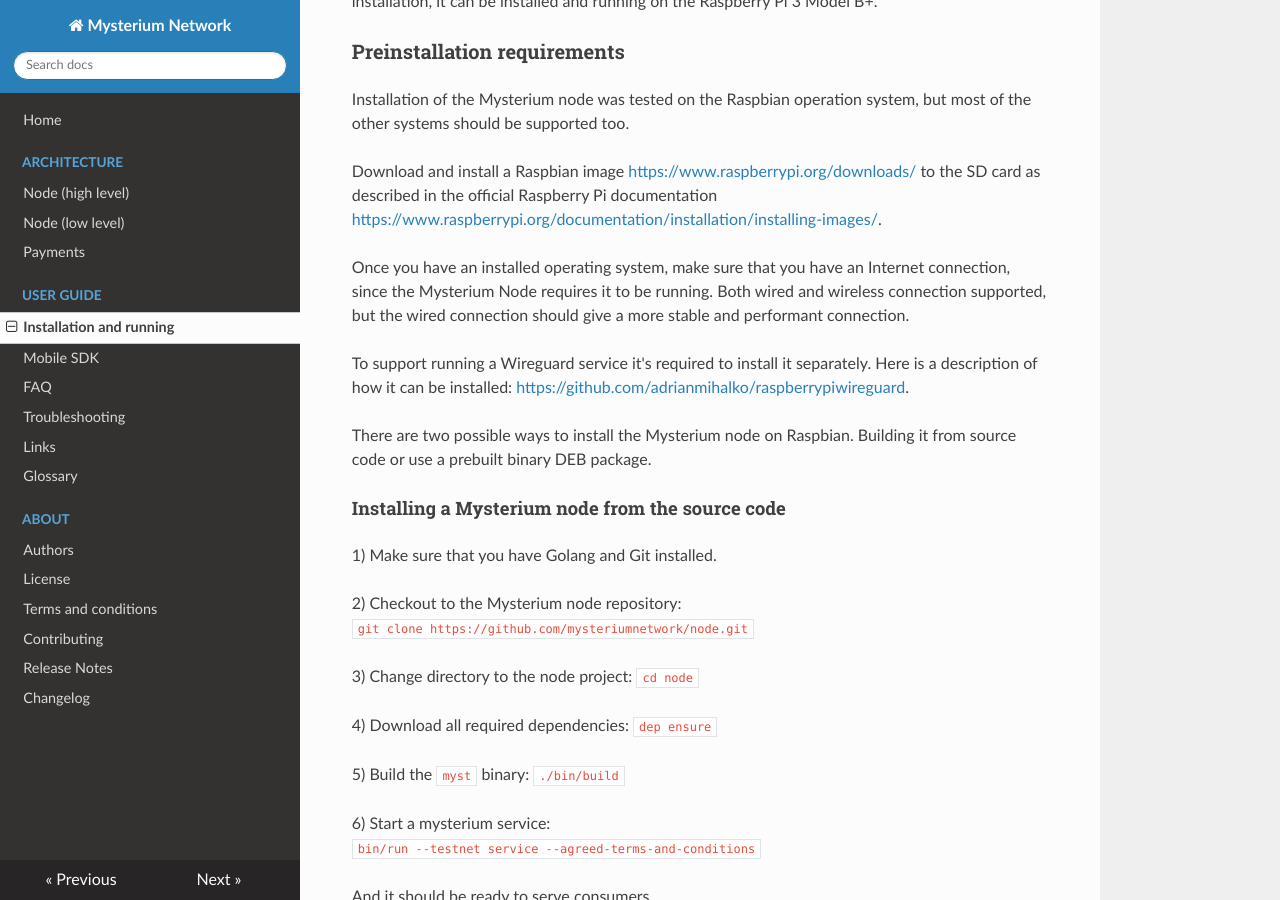
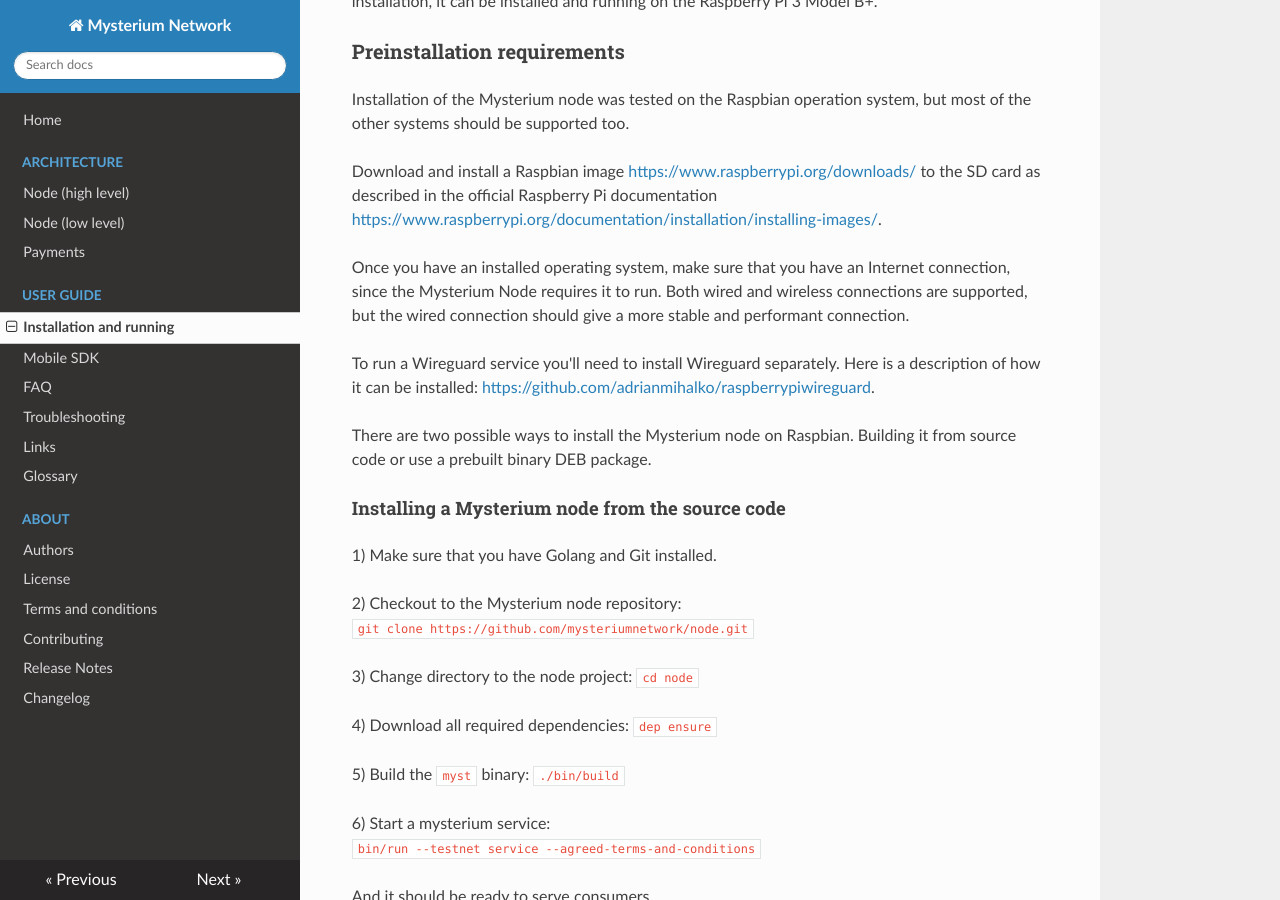
Before and after one commit to mysteriumnetwork/docs, an MkDocs documentation site: the page built from docs/user-guide/installation.md, in a window 1280 px wide and 900 px high, scrolled down 878 px. Built offline with MkDocs 1.6.1, drawn with Linux system fonts in a browser that asks for light colours; nearby versions of some CDN libraries; old or Windows-style settings are respelled for this version of MkDocs.

Commit message:
Update docs/user-guide/installation.md
Co-Authored-By: soffokl <soffokulus@gmail.com>

```diff
--- a/docs/user-guide/installation.md
+++ b/docs/user-guide/installation.md
@@ -39,9 +39,9 @@ Installation of the Mysterium node was tested on the Raspbian operation system,
 
 Download and install a Raspbian image [https://www.raspberrypi.org/downloads/](https://www.raspberrypi.org/downloads/) to the SD card as described in the official Raspberry Pi documentation [https://www.raspberrypi.org/documentation/installation/installing-images/](https://www.raspberrypi.org/documentation/installation/installing-images/).
 
-Once you have an installed operating system, make sure that you have an Internet connection, since the Mysterium Node requires it to be running. Both wired and wireless connection supported, but the wired connection should give a more stable and performant connection.
+Once you have an installed operating system, make sure that you have an Internet connection, since the Mysterium Node requires it to run. Both wired and wireless connections are supported, but the wired connection should give a more stable and performant connection.
 
-To support running a Wireguard service it's required to install it separately. Here is a description of how it can be installed: [https://github.com/adrianmihalko/raspberrypiwireguard](https://github.com/adrianmihalko/raspberrypiwireguard).
+To run a Wireguard service you'll need to install Wireguard separately. Here is a description of how it can be installed: [https://github.com/adrianmihalko/raspberrypiwireguard](https://github.com/adrianmihalko/raspberrypiwireguard).
 
 There are two possible ways to install the Mysterium node on Raspbian. Building it from source code or use a prebuilt binary DEB package.
 
```
